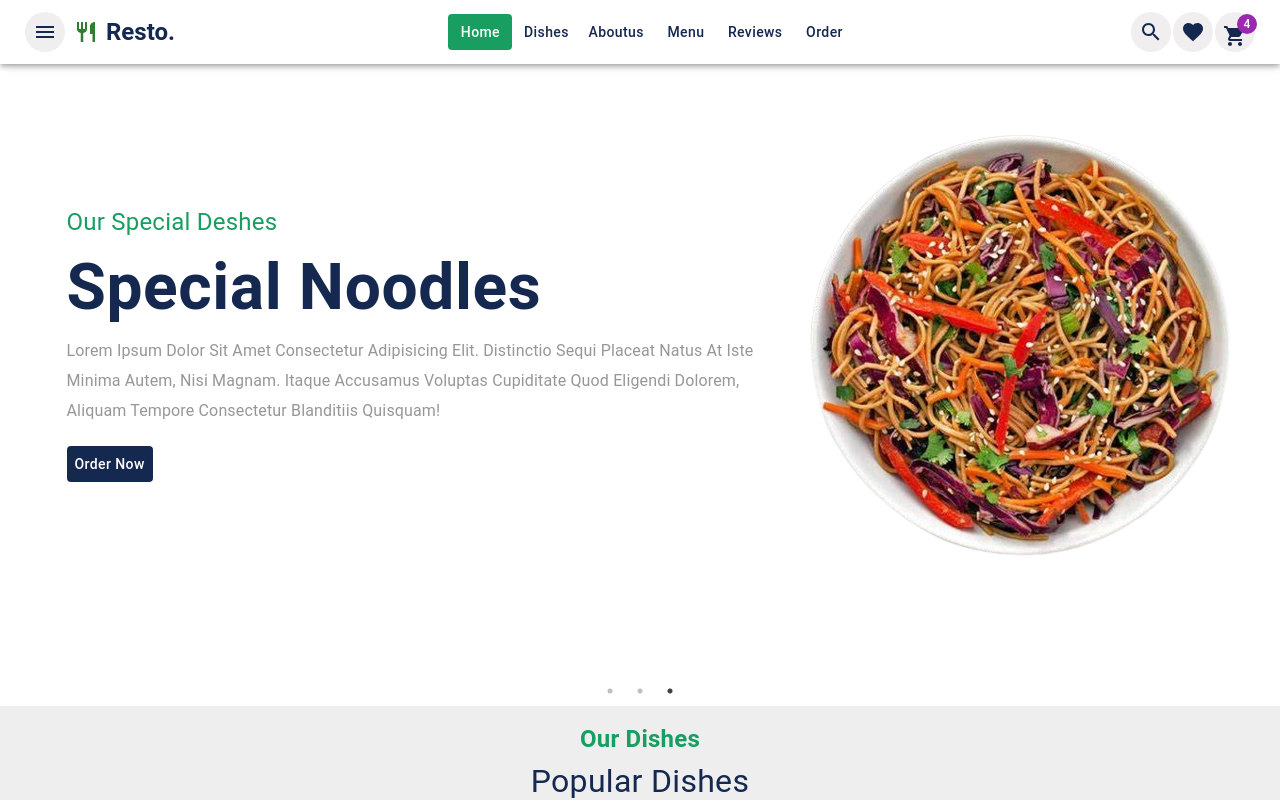
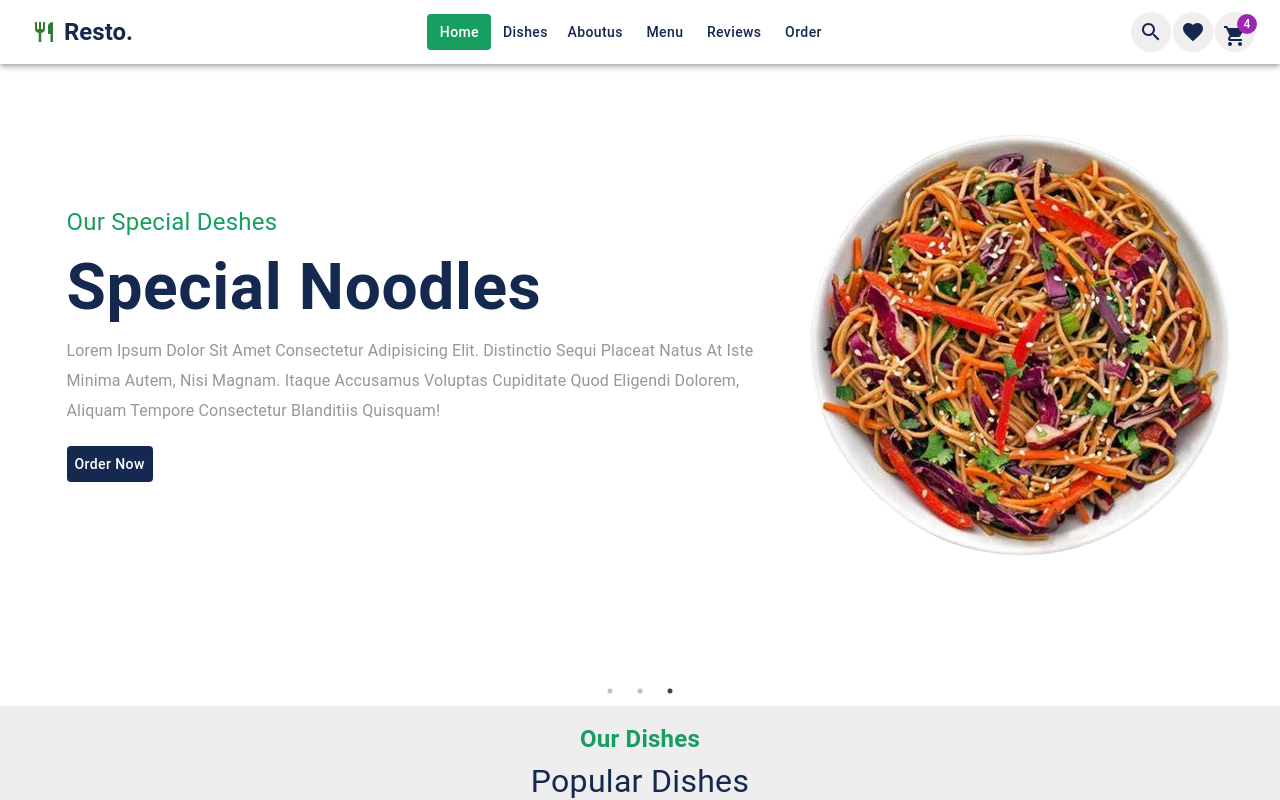
Before and after one commit to WagiehAhmed/restaurant-landing-page, a React (Create React App) app: page / in a window 1280 px wide. Shown: the top 800 px of the page. Built offline with nearby package versions, Linux system fonts and the light colour scheme.

Commit message:
last one

```diff
--- a/src/Styles/appbar/index.js
+++ b/src/Styles/appbar/index.js
@@ -66,7 +66,7 @@ export const IconContainer = styled(IconButton)(({ matches }) => ({
   color: `${colors.primaryText}`,
   width: "40px",
   height: "40px",
-  display: matches ? "block" : "block",
+  display: matches ? "block" : "none",
   backgroundColor: `${colors.iconContainer}`,
   margin: "1px",
   "&:hover": {
```
Also changed, not shown: src/App.js (+0 -7 lines).
